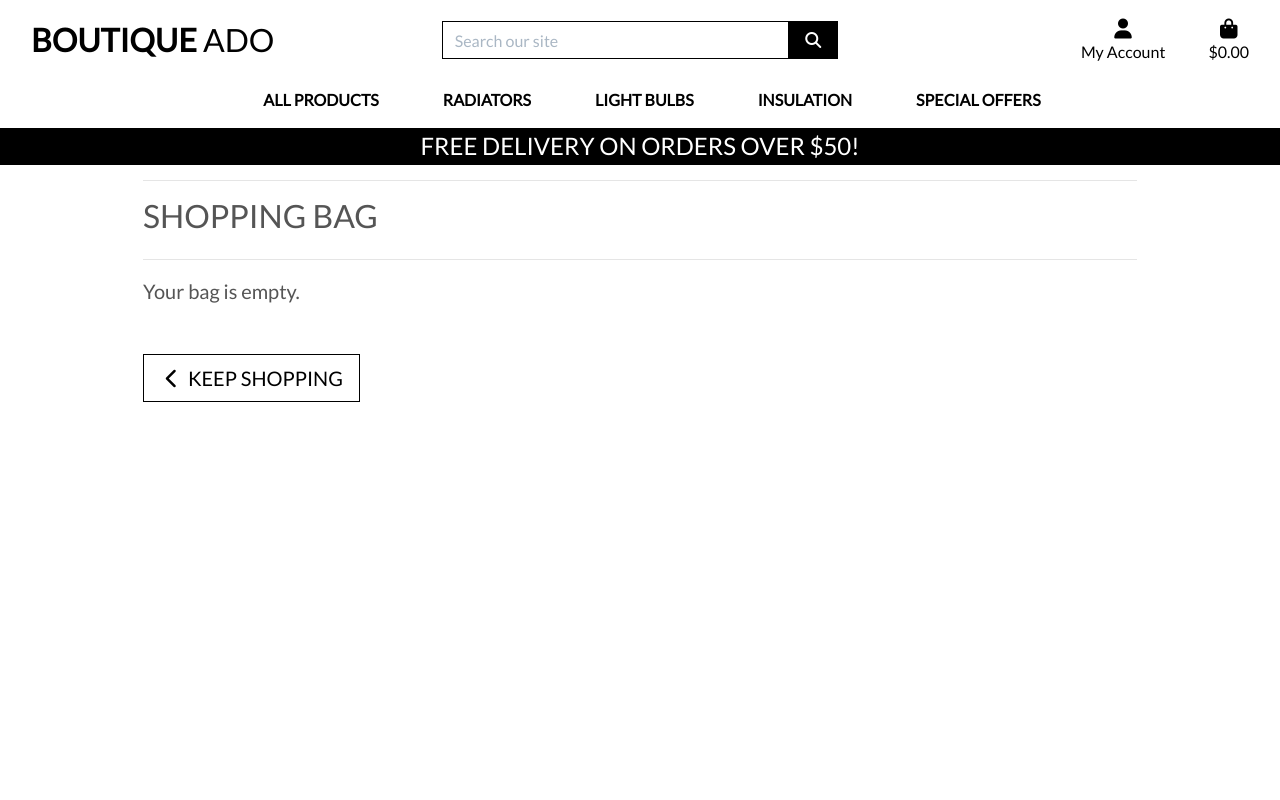
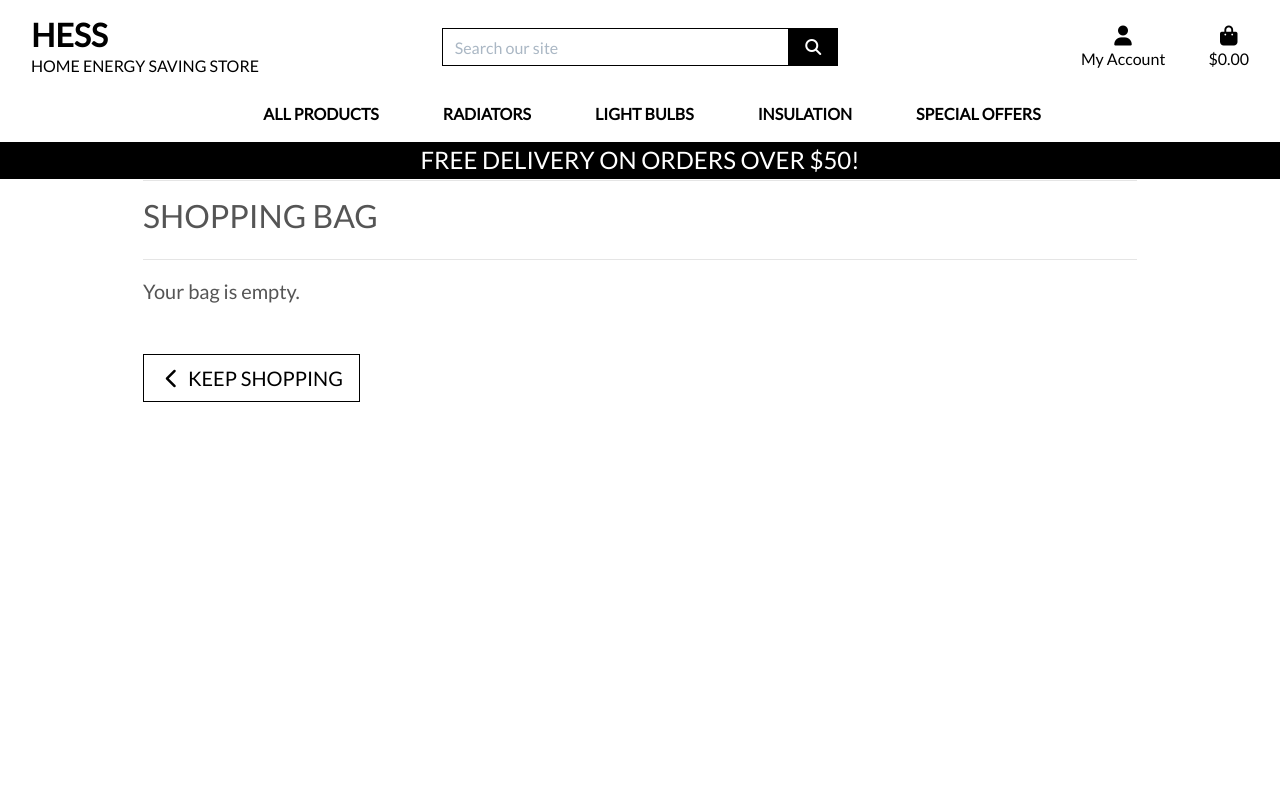
Before and after one commit to Pimmz/Home-Energy-Saving-Store, a Django app: page /bag/ in a window 1280 px wide. Run offline with Django 3.2, Linux system fonts and the light colour scheme; some libraries are stand-ins or nearby versions.

Commit message:
Update to logo

```diff
--- a/templates/base.html
+++ b/templates/base.html
@@ -34,14 +34,15 @@
     {% block extra_js %}
     {% endblock %}
 
-    <title>Boutique Ado {% block extra_title %}{% endblock %}</title>
+    <title>HESS {% block extra_title %}{% endblock %}</title>
   </head>
   <body>
     <header class="container-fluid fixed-top">
         <div id="topnav" class="row bg-white pt-lg-2 d-none d-lg-flex">
             <div class="col-12 col-lg-4 my-auto py-1 py-lg-0 text-center text-lg-left">
                 <a href="{% url 'home' %}" class="nav-link main-logo-link">
-                    <h2 class="logo-font text-black my-0"><strong>Boutique</strong> Ado</h2>
+                    <h2 class="logo-font text-black my-0"><strong>HESS</strong></h2>
+                    <h7 class="logo-font text-black my-0">Home Energy Saving Store</h7>
                 </a>
             </div>
             <div class="col-12 col-lg-4 my-auto py-1 py-lg-0">
```
